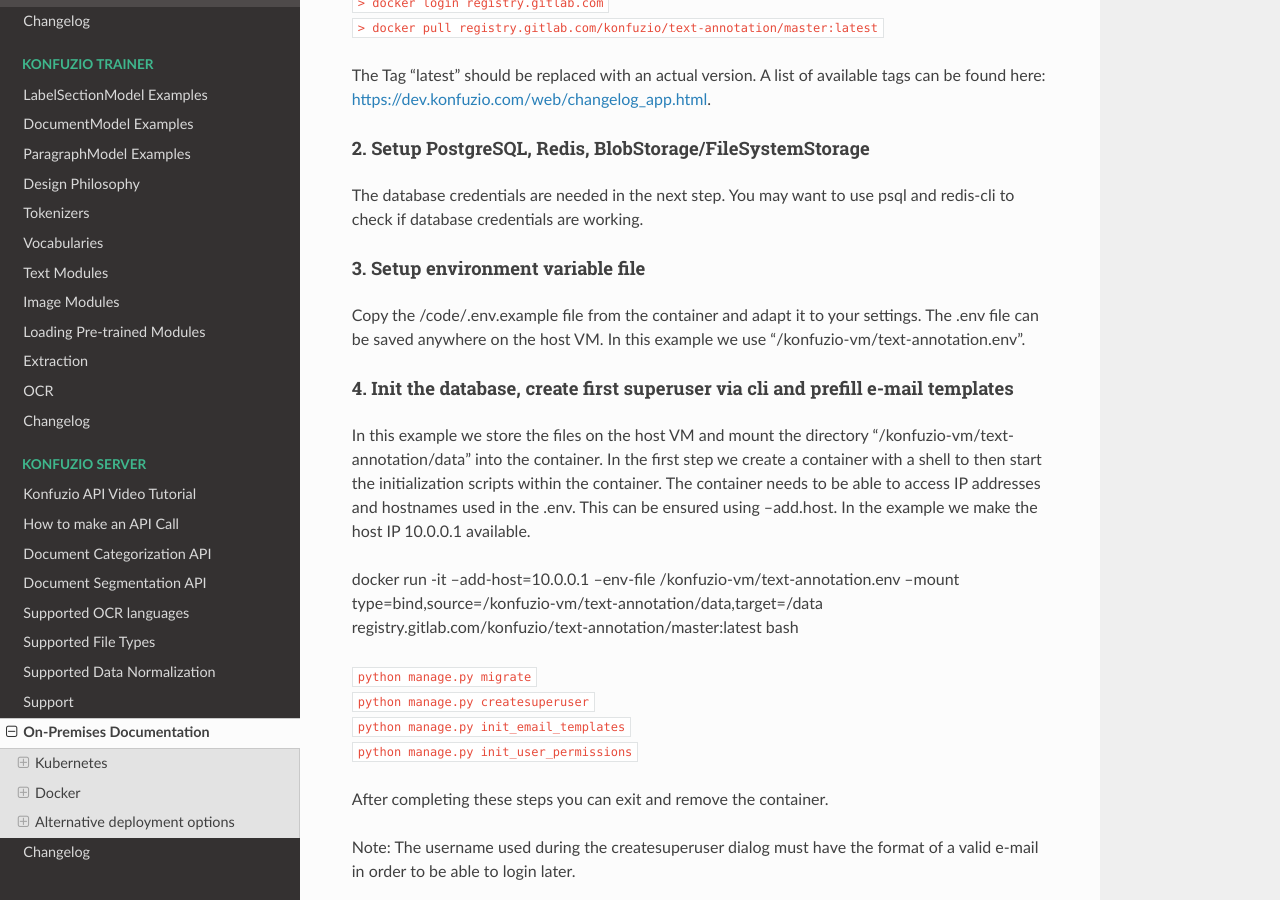
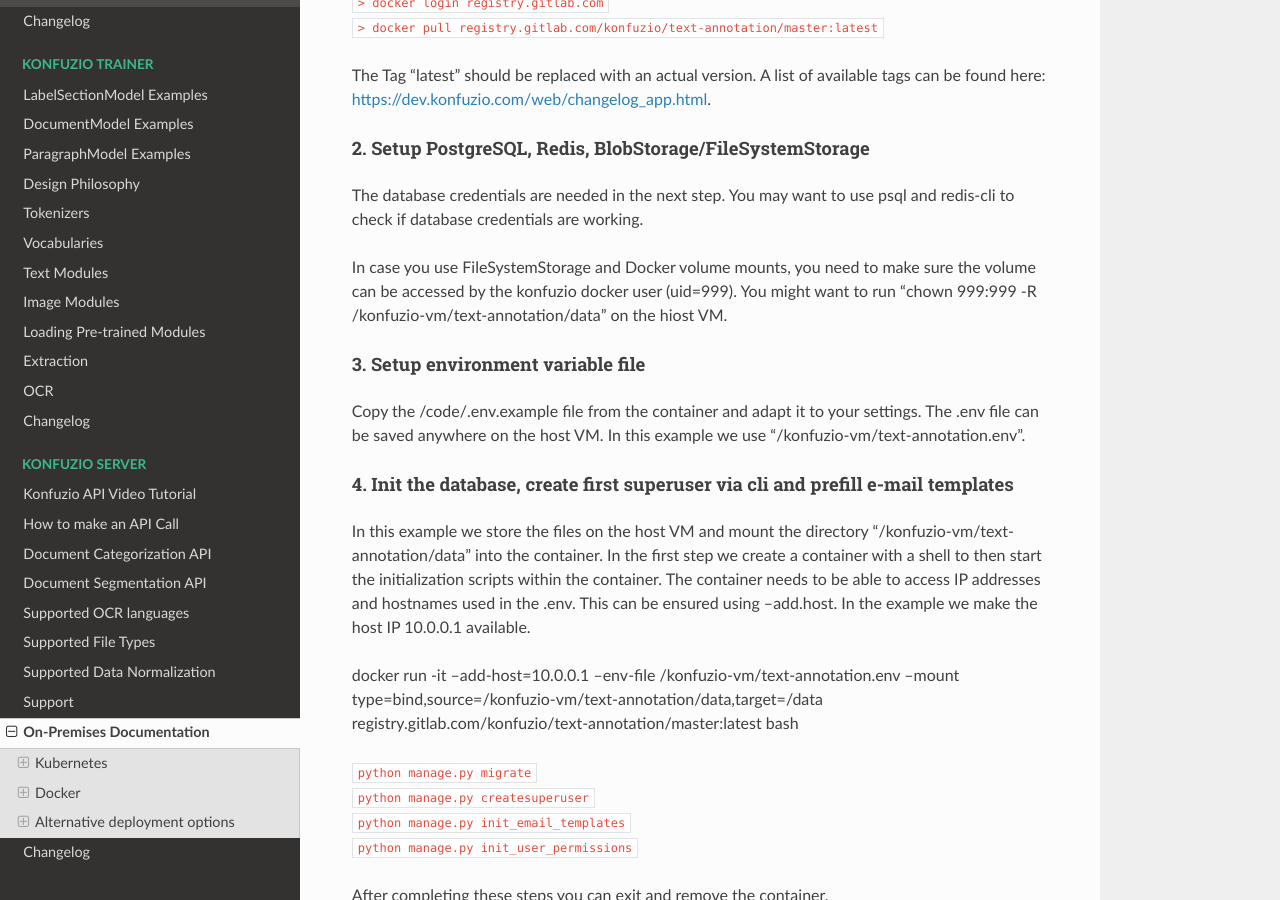
Before and after one commit to konfuzio-ai/konfuzio-sdk, a Sphinx documentation site: the page built from docs/web/on_premises.md, in a window 1280 px wide and 900 px high, scrolled down 5981 px. Built offline with Sphinx 7.4.7 and the Read the Docs theme 2.0.0, drawn with Linux system fonts in a browser that asks for light colours.

Commit message:
Update on_premises.md

```diff
--- a/docs/web/on_premises.md
+++ b/docs/web/on_premises.md
@@ -258,6 +258,8 @@
 #### 2. Setup PostgreSQL, Redis, BlobStorage/FileSystemStorage
 The database credentials are needed in the next step. You may want to use psql and redis-cli to check if database credentials are working.
 
+In case you use FileSystemStorage and Docker volume mounts, you need to make sure the volume can be accessed by the konfuzio docker user (uid=999). You might want to run "chown 999:999 -R /konfuzio-vm/text-annotation/data" on the hiost VM.
+
 #### 3. Setup environment variable file
 Copy the /code/.env.example file from the container and adapt it to your settings. The .env file can be saved anywhere on the host VM. In this example we use "/konfuzio-vm/text-annotation.env".
 
```
